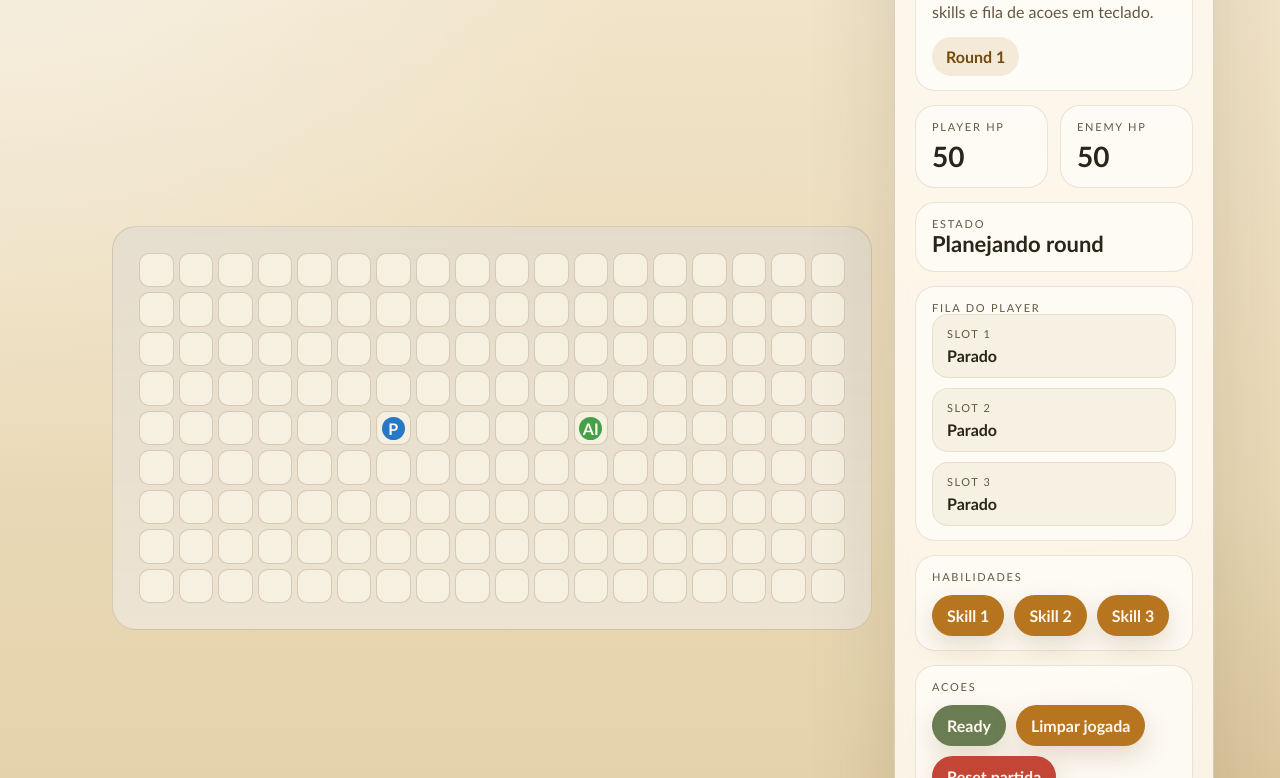
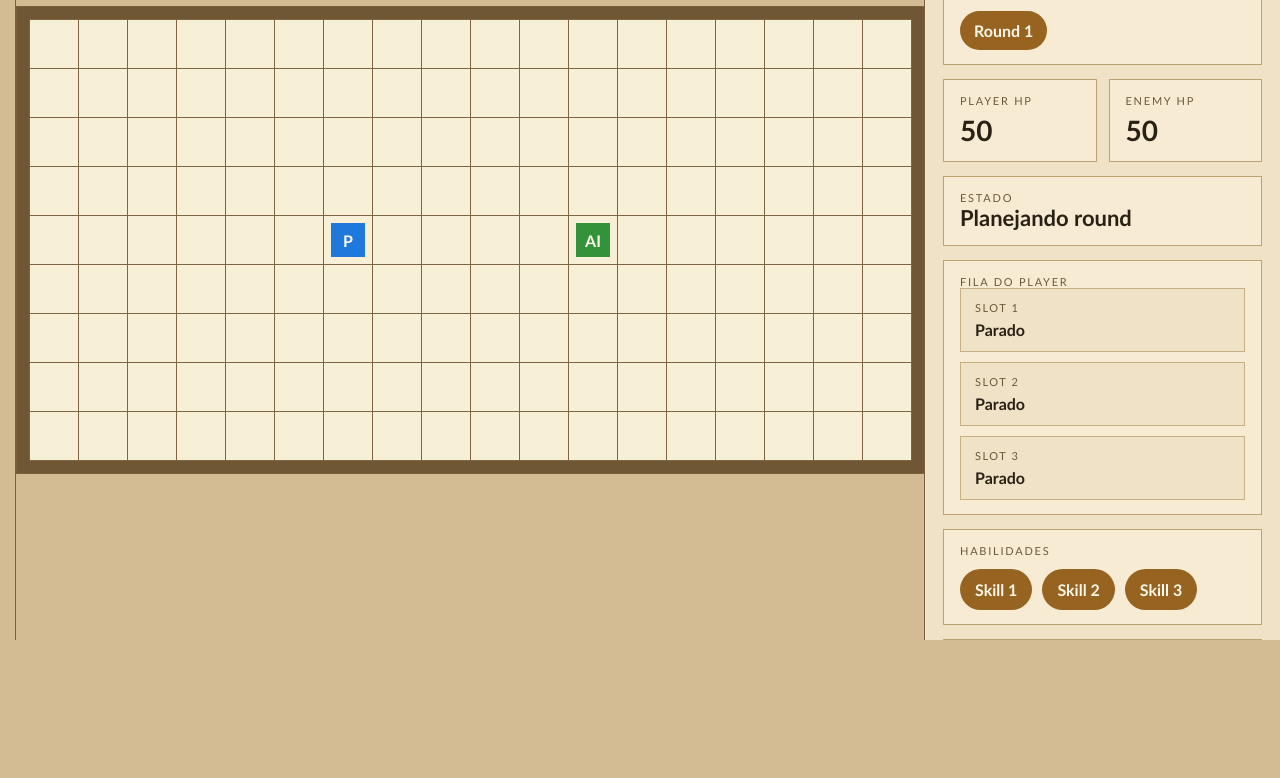
Before and after one commit to Ostrowskii/vibi-fight-singleplayer, a website with bundled scripts: page index.html in a window 1280 px wide. Shown: the part 160-938 px from the top of the page. After the commit the page ends 800 px from the top, so only its background shows below. Built offline with nearby package versions, Linux system fonts and the light colour scheme.

Commit message:
Refine desktop board layout

```diff
--- a/styles.css
+++ b/styles.css
@@ -1,75 +1,91 @@
 :root {
-  --bg: linear-gradient(180deg, #f3e7ce 0%, #e1cda2 100%);
-  --panel: rgba(255, 250, 240, 0.86);
-  --ink: #2b2418;
-  --muted: #645743;
-  --frame: #8f734d;
-  --grid: #9d845f;
-  --empty: #f6f0e1;
-  --player: #2778c9;
-  --enemy: #45a148;
-  --preview: rgba(184, 117, 31, 0.35);
-  --preview-invalid: rgba(159, 60, 60, 0.34);
-  --hit: #c24535;
-  --accent: #b8751f;
+  --bg: #d3bb94;
+  --panel: #efe2c6;
+  --card: #f7ecd3;
+  --ink: #2a2115;
+  --muted: #6b593c;
+  --border: #7a613c;
+  --board-frame: #6f5634;
+  --grid-line: #7f6541;
+  --empty: #f8efd7;
+  --route: #c9dff5;
+  --preview: #ddb151;
+  --preview-invalid: #cf6c5b;
+  --hit: #d94933;
+  --player: #1f78db;
+  --enemy: #32933a;
+  --ghost: #5b9fe7;
+  --accent: #966320;
+  --accent-alt: #66794a;
+  --danger: #b74431;
+  --sidebar-width: 356px;
+  --cell-size: clamp(48px, 3.75vw, 54px);
+  --board-shell-padding: 12px;
+  --board-width: calc((var(--cell-size) * 18) + 19px);
+  --board-shell-width: calc(var(--board-width) + (var(--board-shell-padding) * 2) + 2px);
 }
 
 * {
   box-sizing: border-box;
 }
 
+html,
 body {
   margin: 0;
-  min-height: 100vh;
+  width: 100%;
+  height: 100%;
+  overflow: hidden;
+}
+
+body {
   font-family: "Trebuchet MS", "Segoe UI", sans-serif;
   color: var(--ink);
-  background:
-    radial-gradient(circle at top left, rgba(255, 255, 255, 0.5), transparent 38%),
-    radial-gradient(circle at bottom right, rgba(126, 88, 33, 0.16), transparent 30%),
-    var(--bg);
+  background: var(--bg);
 }
 
 #app {
-  min-height: 100vh;
-  padding: 20px 20px 28px;
+  width: 100%;
+  height: 100dvh;
+  overflow: hidden;
 }
 
 .shell {
-  width: min(1560px, 100%);
-  margin: 0 auto;
+  width: 100%;
+  height: 100%;
   display: grid;
-  gap: 22px;
-  grid-template-columns: minmax(70px, 0.55fr) minmax(760px, 1.9fr) minmax(320px, 0.92fr);
+  grid-template-columns: minmax(0, 1fr) minmax(0, var(--board-shell-width)) minmax(320px, var(--sidebar-width));
+  overflow: hidden;
 }
 
 .panel {
   background: var(--panel);
-  border: 1px solid rgba(110, 84, 42, 0.24);
-  border-radius: 28px;
-  box-shadow: 0 24px 90px rgba(55, 38, 12, 0.14);
-  backdrop-filter: blur(8px);
 }
 
 .left-rail {
-  min-height: 100%;
+  min-width: 0;
+  min-height: 0;
 }
 
 .board-stage {
   min-width: 0;
+  min-height: 0;
   display: grid;
   place-items: center;
+  overflow: auto;
+  overscroll-behavior: contain;
+  border-left: 1px solid var(--border);
 }
 
 .eyebrow {
   letter-spacing: 0.18em;
   text-transform: uppercase;
   font-size: 12px;
-  color: var(--frame);
+  color: var(--border);
 }
 
 .title {
   margin: 6px 0 0;
-  font-size: clamp(30px, 5vw, 54px);
+  font-size: clamp(30px, 4.5vw, 54px);
   line-height: 0.95;
 }
 
@@ -81,74 +97,68 @@ body {
 }
 
 .round-chip {
+  width: fit-content;
   padding: 10px 14px;
   border-radius: 999px;
-  background: rgba(184, 117, 31, 0.14);
-  color: #714a10;
+  background: var(--accent);
+  color: #fff6e7;
   font-weight: 700;
-  width: fit-content;
 }
 
 .board-wrap {
-  padding: 18px;
-  border-radius: 24px;
-  background:
-    linear-gradient(180deg, rgba(95, 68, 25, 0.12), rgba(95, 68, 25, 0.05)),
-    rgba(255, 255, 255, 0.55);
-  border: 1px solid rgba(117, 88, 46, 0.18);
+  padding: var(--board-shell-padding);
+  background: var(--board-frame);
+  border: 1px solid var(--border);
 }
 
 .board-wrap-large {
-  width: min(100%, 980px);
-  padding: 26px;
+  width: var(--board-shell-width);
 }
 
 .board {
+  width: var(--board-width);
   display: grid;
-  gap: 5px;
-  grid-template-columns: repeat(18, minmax(0, 1fr));
+  grid-template-columns: repeat(18, var(--cell-size));
+  gap: 1px;
+  padding: 1px;
+  background: var(--grid-line);
 }
 
 .cell {
   aspect-ratio: 1;
   min-width: 0;
-  border-radius: 10px;
-  border: 1px solid rgba(107, 81, 42, 0.24);
-  background: var(--empty);
   position: relative;
   overflow: hidden;
+  background: var(--empty);
+}
+
+.cell.route {
+  background: var(--route);
 }
 
 .cell.preview {
-  background: linear-gradient(180deg, rgba(255, 255, 255, 0.86), var(--preview));
+  background: var(--preview);
 }
 
 .cell.preview.invalid {
-  background: linear-gradient(180deg, rgba(255, 255, 255, 0.86), var(--preview-invalid));
-}
-
-.cell.route {
-  background:
-    linear-gradient(180deg, rgba(39, 120, 201, 0.16), rgba(39, 120, 201, 0.08)),
-    var(--empty);
+  background: var(--preview-invalid);
 }
 
 .cell.hit::after {
   content: "";
   position: absolute;
-  inset: 20%;
-  border-radius: 999px;
-  background: rgba(194, 69, 53, 0.86);
+  inset: 26%;
+  background: var(--hit);
 }
 
 .actor {
   position: absolute;
   inset: 14%;
-  border-radius: 12px;
   display: grid;
   place-items: center;
+  font-size: clamp(12px, 1.25vw, 18px);
   font-weight: 900;
-  color: #fff9ef;
+  color: #fff8eb;
 }
 
 .actor.player {
@@ -160,36 +170,39 @@ body {
 }
 
 .actor.ghost {
-  inset: 19%;
+  inset: 18%;
   background: transparent;
-  color: var(--player);
-  border: 3px dashed rgba(39, 120, 201, 0.9);
-  backdrop-filter: blur(1px);
+  color: var(--ghost);
+  border: 3px solid var(--ghost);
 }
 
 .trail-badge {
   position: absolute;
-  top: 5px;
-  left: 5px;
+  top: 4px;
+  left: 4px;
   min-width: 18px;
   height: 18px;
   padding: 0 5px;
-  border-radius: 999px;
   display: grid;
   place-items: center;
   font-size: 11px;
   font-weight: 900;
   line-height: 1;
-  color: #fff9ef;
-  background: rgba(39, 120, 201, 0.92);
+  color: #fff8eb;
+  background: var(--player);
   z-index: 2;
 }
 
 .sidebar {
-  padding: 20px;
+  min-width: 0;
+  min-height: 0;
+  padding: 18px;
   display: grid;
   gap: 14px;
   align-content: start;
+  overflow: auto;
+  overscroll-behavior: contain;
+  border-left: 1px solid var(--border);
 }
 
 .hero-card {
@@ -198,7 +211,7 @@ body {
 }
 
 .title-side {
-  font-size: clamp(34px, 3.3vw, 50px);
+  font-size: clamp(34px, 3vw, 48px);
 }
 
 .subtitle-side {
@@ -218,9 +231,8 @@ body {
 
 .card {
   padding: 14px 16px;
-  border-radius: 20px;
-  background: rgba(255, 255, 255, 0.56);
-  border: 1px solid rgba(107, 81, 42, 0.14);
+  background: var(--card);
+  border: 1px solid #bda173;
 }
 
 .card h2,
@@ -253,9 +265,8 @@ body {
 
 .queue-slot {
   padding: 12px 14px;
-  border-radius: 16px;
-  background: rgba(246, 240, 225, 0.9);
-  border: 1px solid rgba(122, 97, 55, 0.12);
+  background: var(--panel);
+  border: 1px solid #c8ae83;
 }
 
 .slot-index {
@@ -284,17 +295,16 @@ button {
   cursor: pointer;
   font: inherit;
   font-weight: 800;
-  color: #fff9ef;
+  color: #fff8eb;
   background: var(--accent);
-  box-shadow: 0 10px 26px rgba(126, 88, 33, 0.2);
 }
 
 button.alt {
-  background: #6a7d52;
+  background: var(--accent-alt);
 }
 
 button.ghost {
-  background: #c24535;
+  background: var(--danger);
 }
 
 .help {
@@ -303,21 +313,6 @@ button.ghost {
 }
 
 .winner {
-  color: #8f1f15;
+  color: #8f2416;
   font-weight: 800;
 }
-
-@media (max-width: 940px) {
-  .shell {
-    grid-template-columns: 1fr;
-  }
-
-  .left-rail {
-    display: none;
-  }
-
-  .board-wrap-large {
-    width: 100%;
-    padding: 18px;
-  }
-}
```
